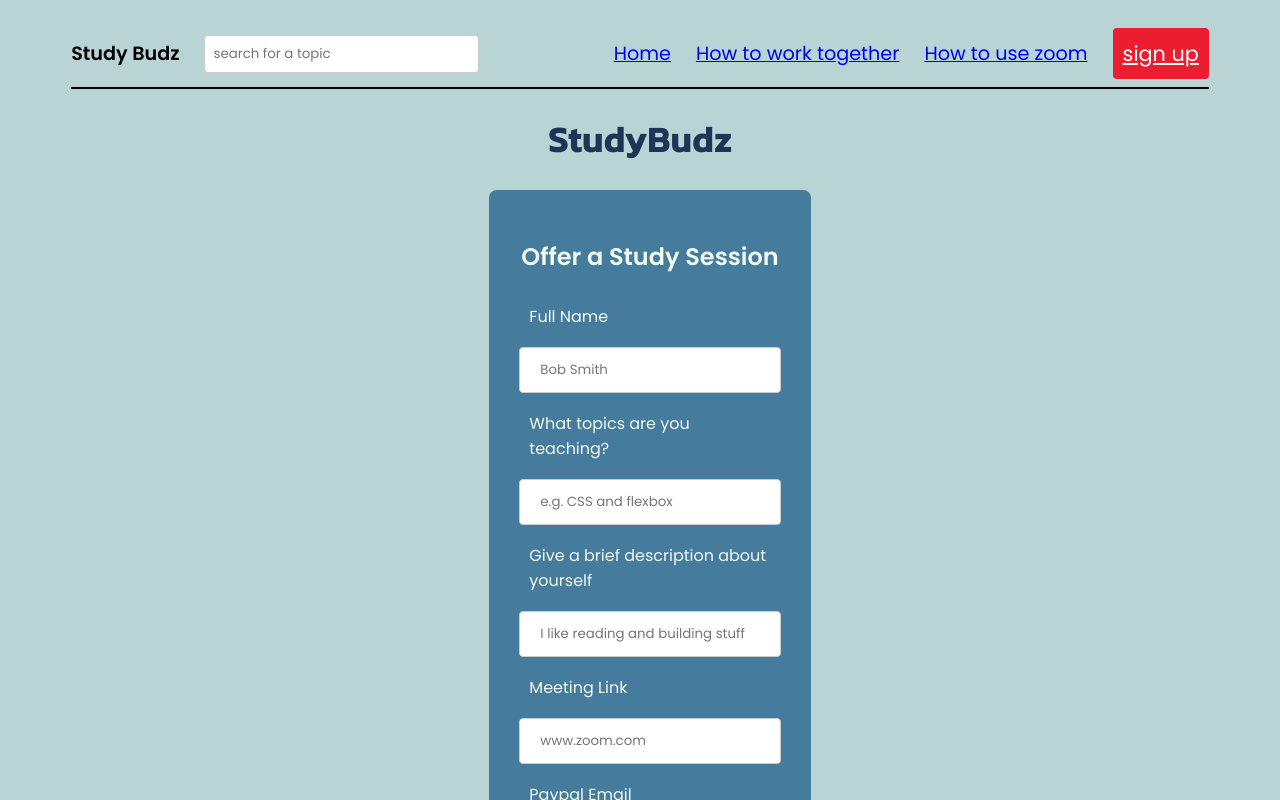
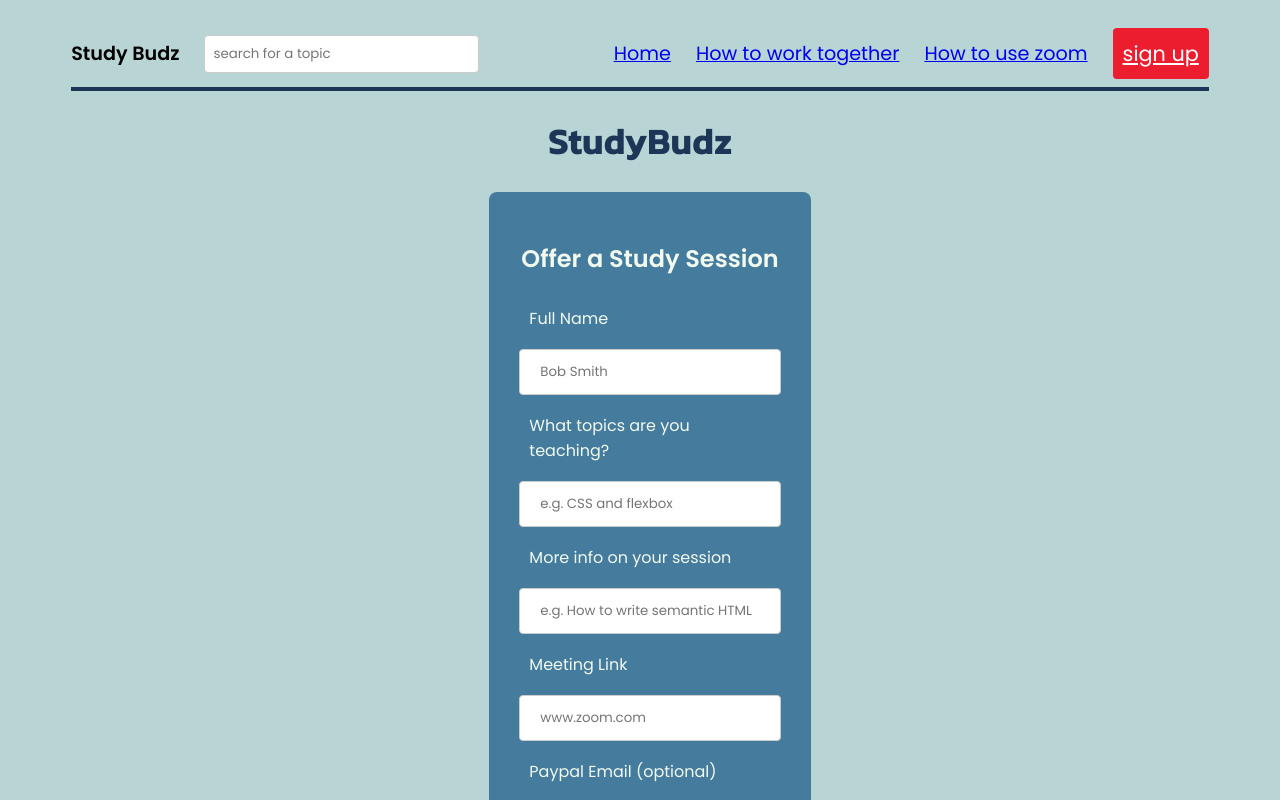
Before and after one commit to ffjaervik/StudyBudz_Front-end, a React (Create React App) app in the folder study-budz-2.0/: page / in a window 1280 px wide. Shown: the top 800 px of the page. Built offline with nearby package versions, Linux system fonts and the light colour scheme; no server answers.

Commit message:
thursday morning

```diff
--- a/study-budz-2.0/src/Components/Form/Form.css
+++ b/study-budz-2.0/src/Components/Form/Form.css
@@ -59,6 +59,7 @@ select {
   cursor: pointer;
   border-radius: 4px;
   font-size: 1.3rem;
+  margin-bottom: 20px;
 }
 
 .submit:hover {
--- a/study-budz-2.0/src/Components/Form/index.js
+++ b/study-budz-2.0/src/Components/Form/index.js
@@ -45,6 +45,13 @@ function Form() {
 
   function clearForm(e) {
     e.preventDefault();
+    setDateTime('');
+    setName('');
+    setDescription('');
+    setPaypalEmail('');
+    setTimeDuration('');
+    setTopic('');
+    setZoom('');
   }
 
   return (
@@ -67,10 +74,10 @@ function Form() {
           value={topic}
           onChange={(e) => setTopic(e.target.value)}
         ></input>
-        <label>Give a brief description about yourself</label>
+        <label>More info on your session</label>
         <input
           type="text"
-          placeholder="I like reading and building stuff"
+          placeholder="e.g. How to write semantic HTML"
           required
           value={description}
           onChange={(e) => setDescription(e.target.value)}
@@ -83,16 +90,16 @@ function Form() {
           value={zoom}
           onChange={(e) => setZoom(e.target.value)}
         ></input>
-        <label>Paypal Email</label>
+        <label>Paypal Email (optional)</label>
         <input
           type="text"
           placeholder="www.paypal.com"
-          required
           value={paypalemail}
           onChange={(e) => setPaypalEmail(e.target.value)}
         ></input>
         <label>Choose a date and time for your session</label>
         <input
+          required
           type="datetime-local"
           value={datetime}
           min="2022-07-21T00:00"
--- a/study-budz-2.0/src/Components/NavBar/Navbar.css
+++ b/study-budz-2.0/src/Components/NavBar/Navbar.css
@@ -13,7 +13,7 @@
   display: flex;
   justify-content: space-between;
   gap: 10px;
-  border-bottom: 2px solid black;
+  border-bottom: 4px solid #1d3557;
   align-items: center;
   /* padding-bottom: 10px; */
 }
```
